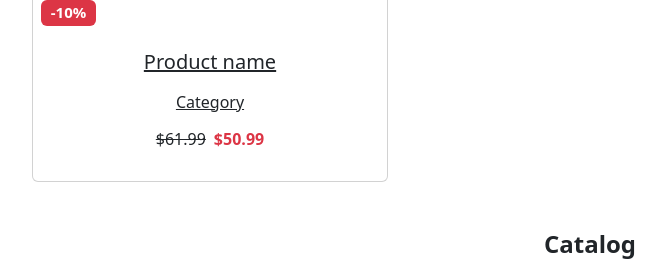
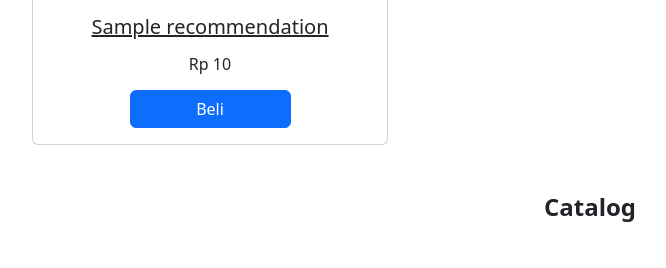
Before and after one commit to delivery-mart-api/delivery-service, a CodeIgniter 4 app: the page made by app/Views/product_view.php in a window 1280 px wide. Shown: the part 472-740 px from the top of the page, without its empty margins (50-716 px from the left). Run offline with PHP 8.4 and a stand-in for CodeIgniter, Linux system fonts and the light colour scheme; the template is opened without the code that fills it: most values are stand-ins (such as "Sample title", 1, 10 or a date in 2020); some libraries are stand-ins or nearby versions.

Commit message:
feat: recommendation

```diff
--- a/app/Views/product_view.php
+++ b/app/Views/product_view.php
@@ -4,19 +4,14 @@
 <section style="">
   <div class="text-center container py-5">
     <h4 class="mt-4 mb-5"><strong>Rekomendasi Untuk Kamu</strong></h4>
-
     <div class="row">
-      <div class="col-lg-4 col-md-6 mb-4">
+    <?php foreach($recommendations as $recommendation) : ?>
+    <div class="col-lg-4 col-md-6 mb-4">
         <div class="card">
           <div class="bg-image hover-zoom ripple" data-mdb-ripple-color="light">
             <img src="https://mdbcdn.b-cdn.net/img/Photos/Horizontal/E-commerce/Products/shoes%20(3).webp"
               class="w-100" />
             <a href="#!">
-              <div class="mask">
-                <div class="d-flex justify-content-start align-items-end h-100">
-                  <h5><span class="badge bg-danger ms-2">-10%</span></h5>
-                </div>
-              </div>
               <div class="hover-overlay">
                 <div class="mask" style="background-color: rgba(251, 251, 251, 0.15);"></div>
               </div>
@@ -24,17 +19,18 @@
           </div>
           <div class="card-body">
             <a href="" class="text-reset">
-              <h5 class="card-title mb-3">Product name</h5>
-            </a>
-            <a href="" class="text-reset">
-              <p>Category</p>
+              <h5 class="card-title mb-3"><?= $recommendation['nama']?></h5>
             </a>
             <h6 class="mb-3">
-              <s>$61.99</s><strong class="ms-2 text-danger">$50.99</strong>
+              <p>Rp <?= number_format($recommendation['harga'], 0, ',', '.'); ?></p>
             </h6>
+            <div class="d-grid gap-2 col-6 mx-auto">
+                <a href="/supermarket/<?= $supermarket ?>/checkout/<?= $recommendation['id'] ?>" class="btn btn-primary">Beli</a>
+            </div>
           </div>
         </div>
       </div>
+    <?php endforeach; ?>
     </div>
 
     <h4 class="mt-4 mb-5"><strong>Catalog</strong></h4>
```
Also changed, not shown: app/Controllers/Supermarket.php (+7 -2 lines).
